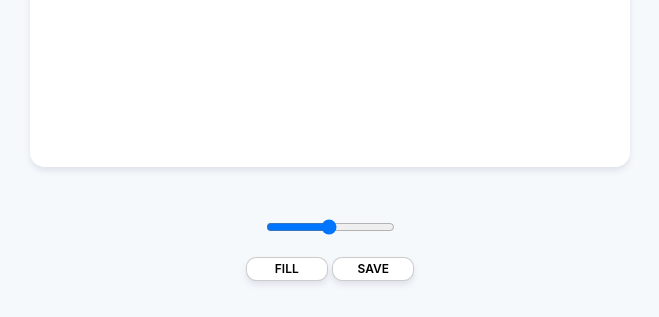
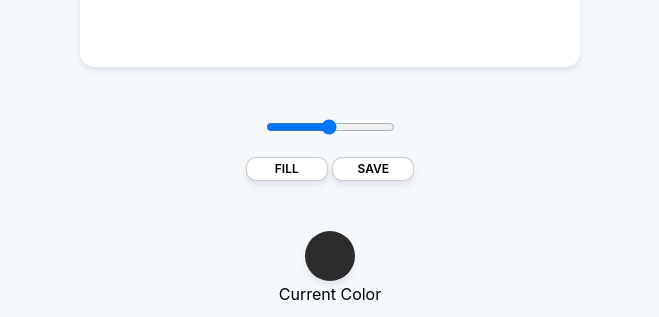
Before and after one commit to foresthpark/PaintJS, a plain HTML site: page index.html in a window 1280 px wide. Shown: the part 483-800 px from the top of the page, without its empty margins (310-969 px from the left). Drawn offline with Linux system fonts and the light colour scheme.

Commit message:
change canvas size

```diff
--- a/app.js
+++ b/app.js
@@ -6,7 +6,7 @@ const mode = document.getElementById("jsFill")
 const saveBtn = document.getElementById("jsSave")
 const currentColor = document.getElementById("currentColor");
 
-const CANVAS_SIZE = 600;
+const CANVAS_SIZE = 500;
 const INITIAL_COLOR = "#2c2c2c";
 let currentColorCode = INITIAL_COLOR
 console.log(currentColor.style.backgroundColor)
--- a/styles.css
+++ b/styles.css
@@ -11,8 +11,8 @@ body {
 
 .canvas {
     background-color: white;
-    width: 600px;
-    height: 600px;
+    width: 500px;
+    height: 500px;
     border-radius: 15px;
     box-shadow: 0 4px 6px rgba(50, 50, 93, 0.11), 0 1px 3px rgba(0, 0, 0, 0);
 }
```
Also changed, not shown: 1 other file.
